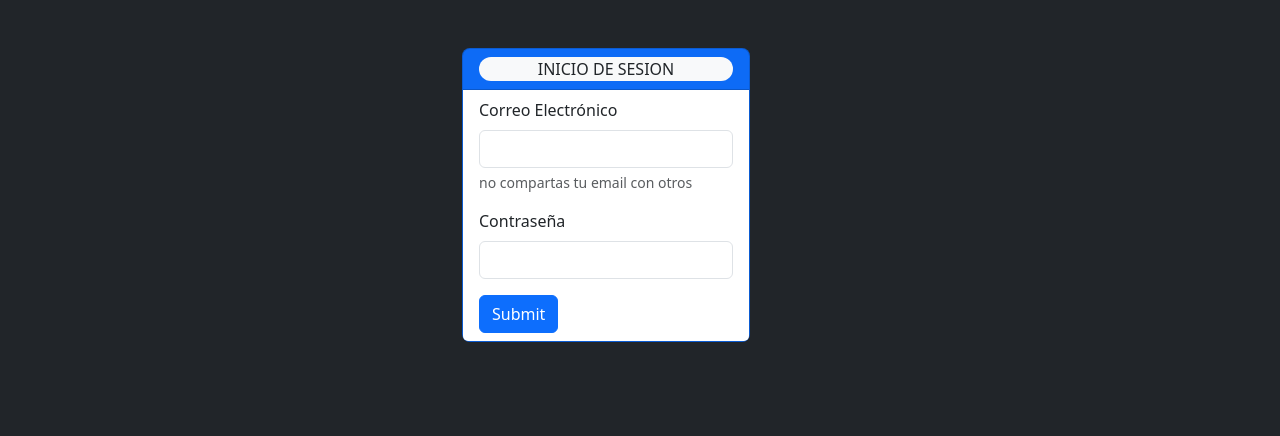
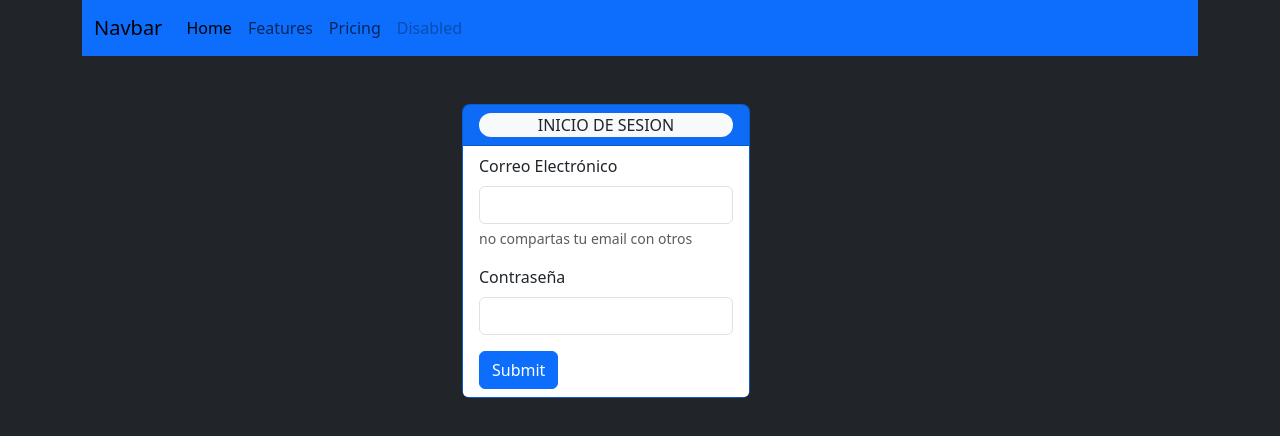
Before and after one commit to alejo13508/CRUD_bootstrap_javascript, a website: page src/views/login.html in a window 1280 px wide. Drawn offline with Linux system fonts and the light colour scheme.

Commit message:
cambios login

```diff
--- a/src/views/login.html
+++ b/src/views/login.html
@@ -6,7 +6,34 @@
     <title>Login</title>
     <link rel="stylesheet" href="./styles/styles.css" />
   </head>
-
+  <header class="bg-dark">
+    <div class="container">
+        <nav class="navbar navbar-expand-lg bg-primary">
+            <div class="container-fluid">
+              <a class="navbar-brand" href="../../index.html">Navbar</a>
+              <button class="navbar-toggler" type="button" data-bs-toggle="collapse" data-bs-target="#navbarNav" aria-controls="navbarNav" aria-expanded="false" aria-label="Toggle navigation">
+                <span class="navbar-toggler-icon"></span>
+              </button>
+              <div class="collapse navbar-collapse" id="navbarNav">
+                <ul class="navbar-nav">
+                  <li class="nav-item">
+                    <a class="nav-link active" aria-current="page" href="#">Home</a>
+                  </li>
+                  <li class="nav-item">
+                    <a class="nav-link" href="#">Features</a>
+                  </li>
+                  <li class="nav-item">
+                    <a class="nav-link" href="#">Pricing</a>
+                  </li>
+                  <li class="nav-item">
+                    <a class="nav-link disabled" aria-disabled="true">Disabled</a>
+                  </li>
+                </ul>
+              </div>
+            </div>
+          </nav>
+    </div>
+  </header>
   <body class="bg-dark">
     <!-- contenedor principal -->
     <div class="container">
```
